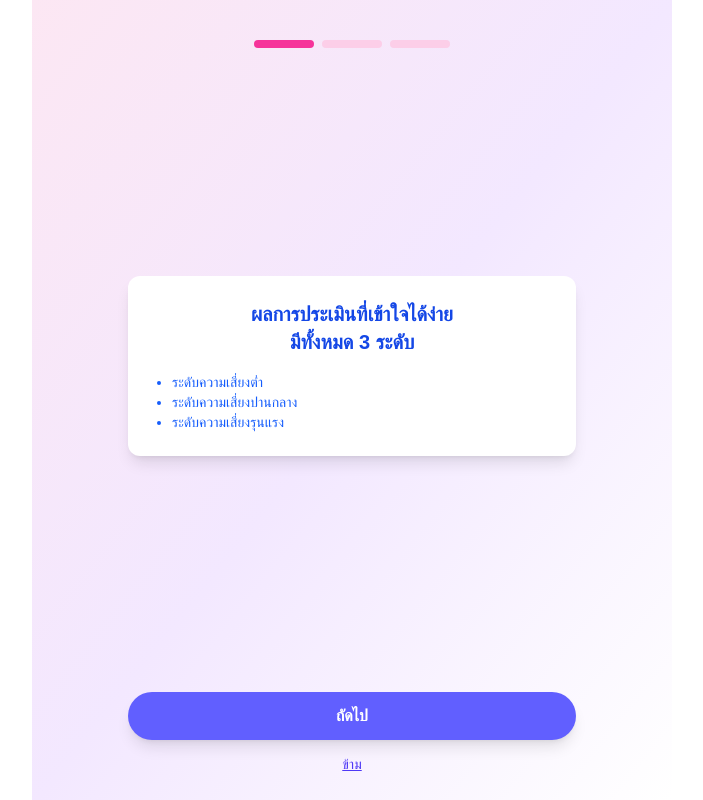
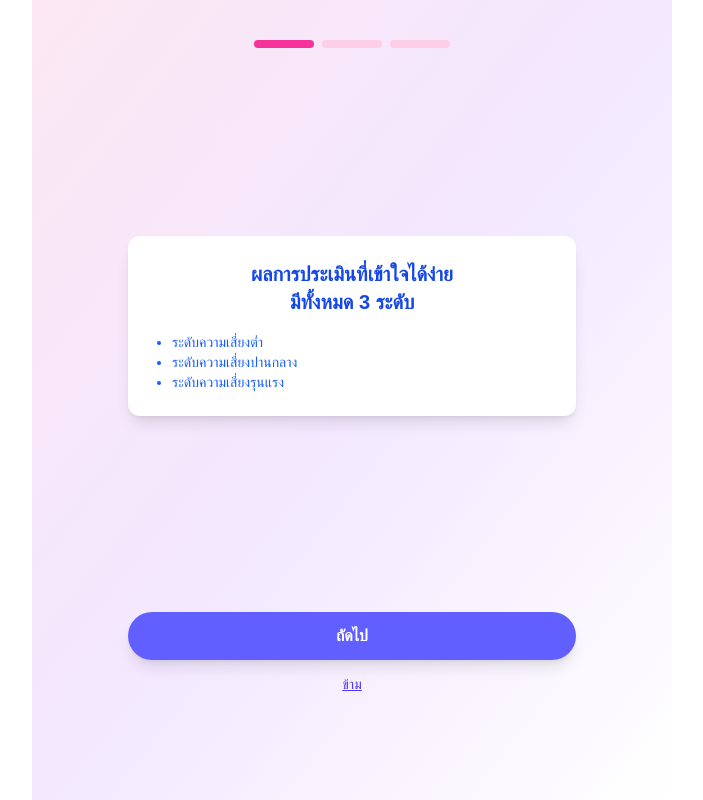
Before and after one commit to SawitPooh/jamsai, a Next.js app: page /survey in a window 1280 px wide. Shown: the whole page, without its empty margins (288-991 px from the left). Built offline with nearby package versions, Linux system fonts and the light colour scheme.

Commit message:
survey update

```diff
--- a/app/survey/page.tsx
+++ b/app/survey/page.tsx
@@ -69,7 +69,7 @@ export default function SurveyIntro() {
       </div>
 
       {/* Buttons */}
-      <div className="w-full max-w-xs sm:max-w-md mt-8 space-y-3">
+      <div className="w-full pb-20 max-w-xs  sm:max-w-md mt-8 space-y-3 ">
         <button
           onClick={nextSlide}
           className="w-full py-3 bg-indigo-500 text-white font-bold rounded-full shadow-lg hover:bg-indigo-600 transition"
```
